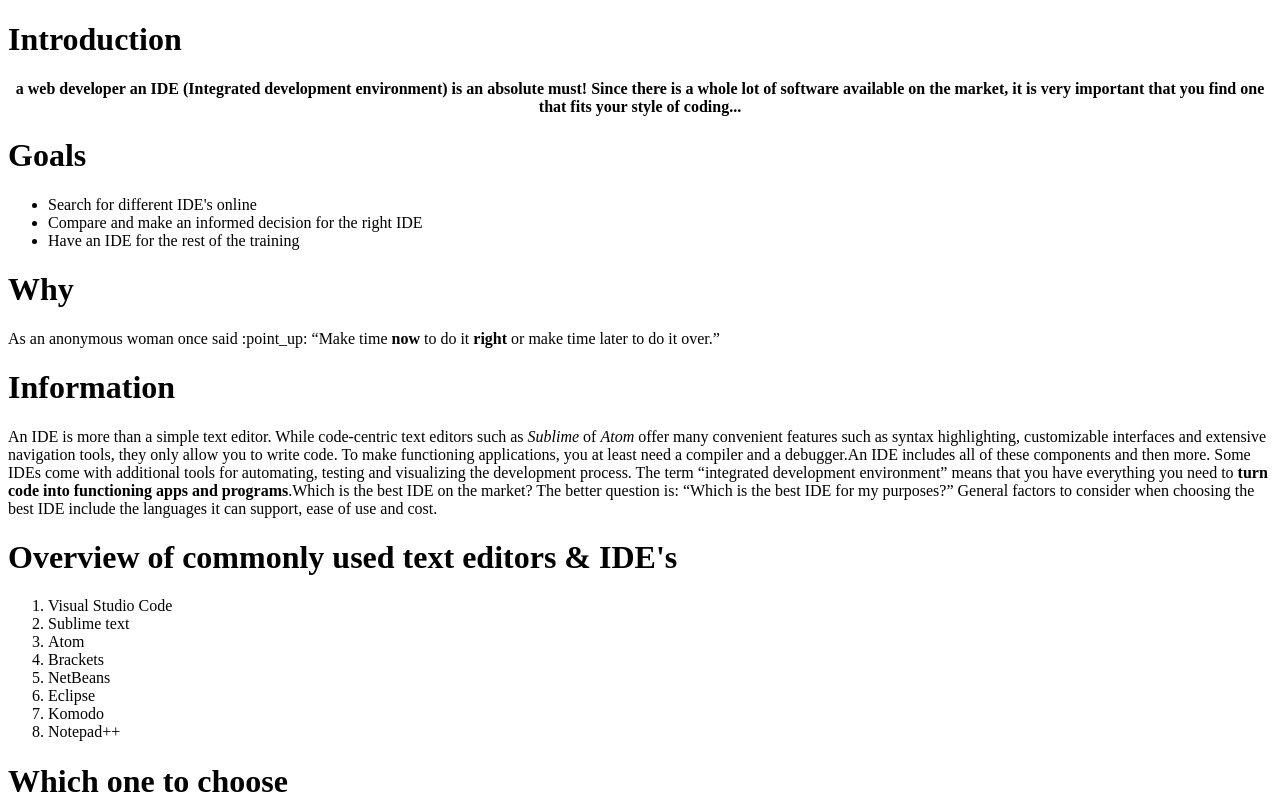
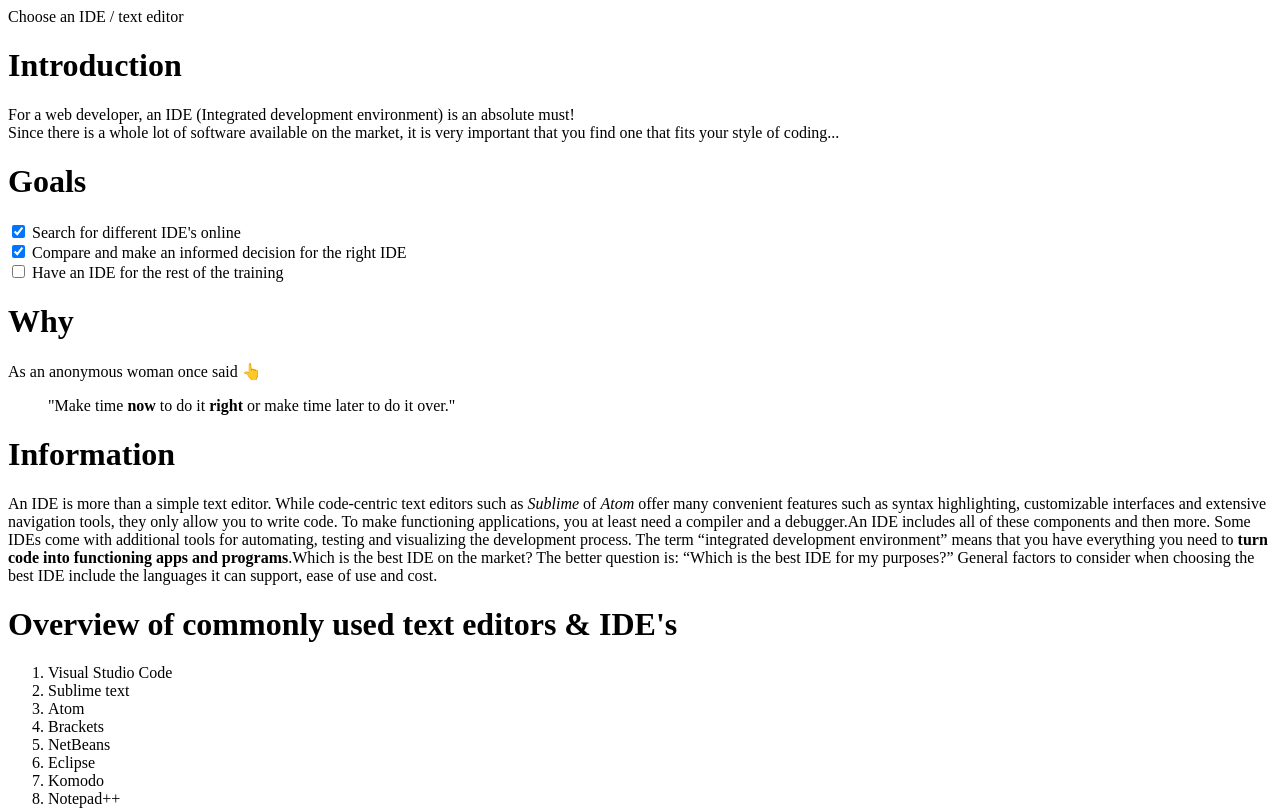
Before and after one commit to tinevancorenland/markdown-to-html, a plain HTML site: page index.html in a window 1280 px wide. Shown: the top 812 px of the page. Drawn offline with Linux system fonts and the light colour scheme.

Commit message:
Aanpassing emoji

```diff
--- a/index.html
+++ b/index.html
@@ -4,29 +4,41 @@
     <meta charset="UTF-8">
     <meta name="viewport" content="width=device-width, initial-scale=1.0">
     <meta http-equiv="X-UA-Compatible" content="ie=edge">
+    <link rel="stylesheet" type="text/css" href="../markdown-warmup-css/IDE.css">
     <title>IDE-research</title>
 </head>
 <body>
+    <div class="container">
+        <div class="content">
+            <header>Choose an IDE / text editor</header>
+        </div>
+
+        <div class="content">
             <h1>Introduction</h1>
-    <p align=center> <strong> a web developer an IDE (Integrated development environment) is an absolute must! Since there is a whole lot of software available on the market, it is very important that you find one that fits your style of coding...</strong></p>
+            <p> For a web developer, an IDE (Integrated development environment) is an absolute must! <br> Since there is a whole lot of software available on the market, it is very important that you find one that fits your style of coding...</p>
+        </div>
 
+        <div class="content">
             <h1>Goals</h1>
-    <ul>
-        <li>Search for different IDE's online</li>
-        <li>Compare and make an informed decision for the right IDE</li>
-        <li>Have an IDE for the rest of the training</li>
-    </ul>
-     <!--this ul should become task list with checkboxes-->
+            <input type="checkbox" name="goal1" value="search" checked> Search for different IDE's online<br>
+            <input type="checkbox" name="goal2" value="compare" checked> Compare and make an informed decision for the right IDE<br>
+            <input type="checkbox" name="goal3" value="choose"> Have an IDE for the rest of the training<br>
+        </div>
 
+        <div class="content">
             <h1>Why</h1>
-    <p>As an anonymous woman once said :point_up:
-        <q>Make time <strong>now</strong> to do it <strong>right</strong> or make time later to do it over.</q>
+            <p>As an anonymous woman once said &#128070;</p>
+            <blockquote>
+                <p> "Make time <strong>now</strong> to do it <strong>right</strong> or make time later to do it over."</p>
+            </blockquote>
             </p>
-    <!--insert point up emoji-->
+        </div>
 
+        <div class="content">
             <h1>Information</h1>
             <p>An IDE is more than a simple text editor. While code-centric text editors such as <i>Sublime</i> of <i>Atom</i> offer many convenient features such as syntax highlighting, customizable interfaces and extensive navigation tools, they only allow you to write code. To make functioning applications, you at least need a compiler and a debugger.An IDE includes all of these components and then more. Some IDEs come with additional tools for automating, testing and visualizing the development process. The term “integrated development environment” means that you have everything you need to <b>turn code into functioning apps and programs</b>.Which is the best IDE on the market? The better question is: “Which is the best IDE for my purposes?” General factors to consider when choosing the best IDE include the languages it can support, ease of use and cost.</p>
-
+        </div>
+        <div class="content">
             <h1>Overview of commonly used text editors & IDE's</h1>
             <ol>
                 <li>Visual Studio Code</li>
@@ -38,12 +50,16 @@
                 <li>Komodo</li>
                 <li>Notepad++</li>
             </ol>
+        </div>
 
+        <div class="content">
             <h1>Which one to choose</h1>
             <p>I chose Visual Studio Code, and it looks like this
                 <img src="https://code.visualstudio.com/assets/docs/getstarted/userinterface/hero.png"; alt="Visual Studio Code Interface";>
             </p>
+        </div>
 
+        <div class="content">
             <h1>Some pros and cons of Visual Studio Code</h1>
             <table>
                 <tr>
@@ -71,7 +87,6 @@
                         function text(){
                             console.log("look ma', no spaces");
                         }
-                <!--function-->
                         <li>and debugging,</li>
                     <li>support macOS, Linux and Windows:</li>
                         <li>so you can go for it, no matter the platform,</li>
@@ -80,9 +95,13 @@
                     <li>customize every feature to your liking.</li>
                 </ul>
             <p> It is also commonly used so if I encouter any problems I can google my way out of them.</p>
+        </div>
 
+        <div class="content">
             <h1>Go for it</h1>
             <a href="https://code.visualstudio.com/download";>Download here</a>
+        </div>
 
+    </div>
 </body>
 </html>
```
Lines whose indentation alone changed are shown as unchanged.
